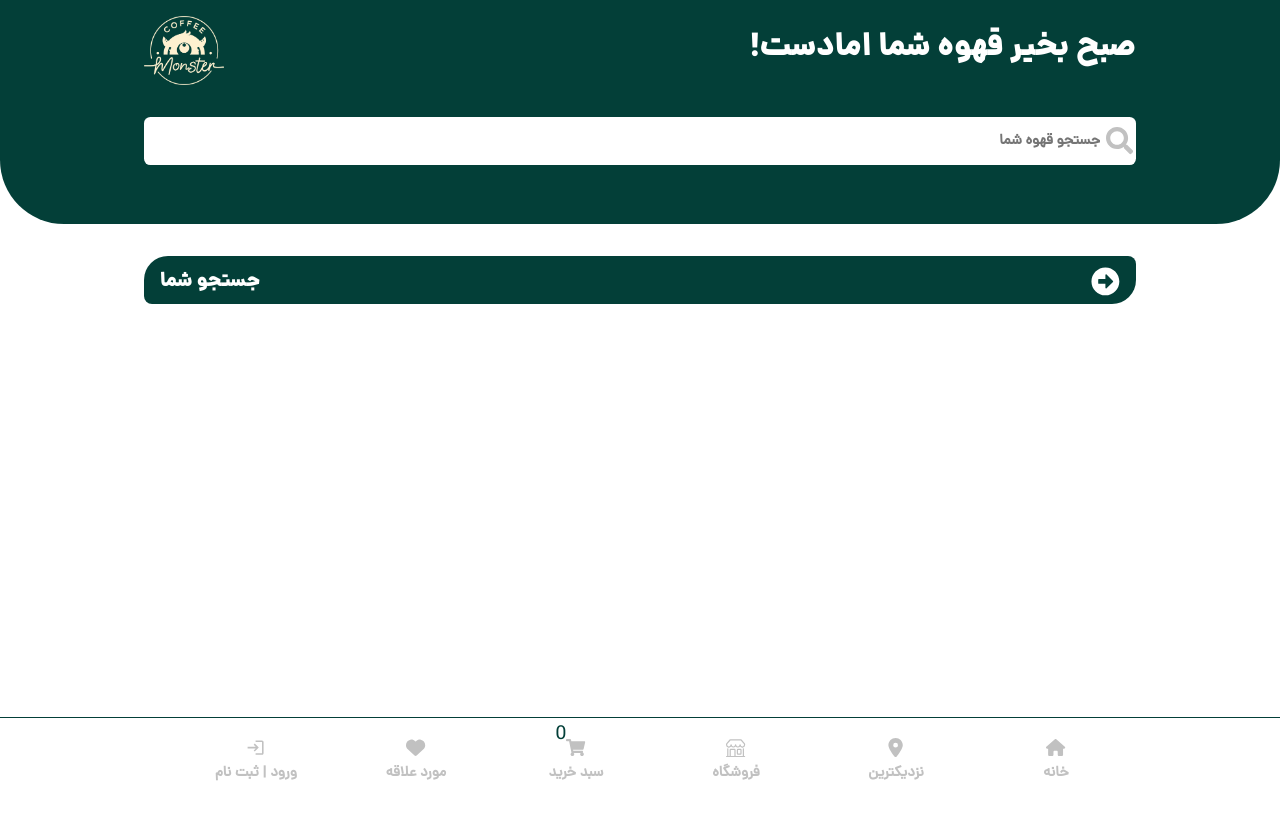
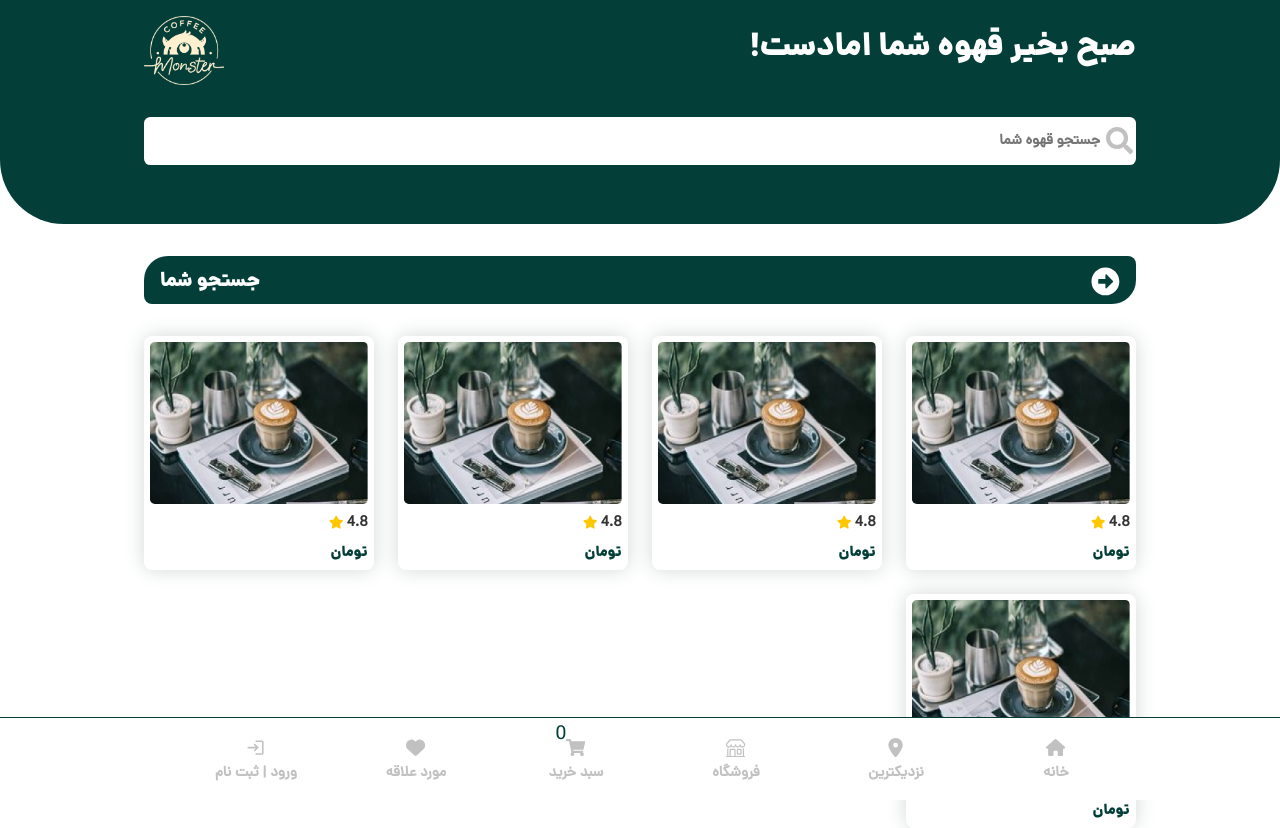
Before and after one commit to mohammadmehdidalvandii/monster-coffee, a React (Vite) app: page /Search in a window 1280 px wide. Before the commit the page ends 800 px from the top, so only its background shows below. Built offline with nearby package versions, Linux system fonts and the light colour scheme.

Commit message:
created section Result for search-page

```diff
--- /dev/null
+++ b/src/components/template/search/Result/Result.css
@@ -0,0 +1,20 @@
+.result{
+    display: block;
+    width: 100%;
+}
+.result_wrapper{
+    display: block;
+    width: 100%;
+}
+.result_empty{
+    display: block;
+    text-align: center;
+}
+.result_empty_text{
+    display: block;
+    margin-top: 5rem;
+    font-family: var(--danaBlack);
+    font-size: 3rem;
+    font-weight: bolder;
+    color: var(--primary);
+}
--- /dev/null
+++ b/src/components/template/search/Result/Result.jsx
@@ -0,0 +1,37 @@
+import './Result.css';
+import CoffeeCard from '../../../modules/CoffeeCard/CoffeeCard';
+
+function Result() {
+  return (
+    <section className="result">
+        <div className="containers">
+            <div className="result_wrapper">
+               <div className="row row-gap-4">
+               {/* <div className="col-12">
+                    <div className="result_empty">
+                        <h3 className="result_empty_text">هیچ نتیجه برای شما پیدا نشد</h3>
+                    </div>
+                </div> */}
+                <div className="col-lg-3 col-md-4 col-sm-6 col-xs-12">
+                    <CoffeeCard/>
+                </div>
+                <div className="col-lg-3 col-md-4 col-sm-6 col-xs-12">
+                    <CoffeeCard/>
+                </div>
+                <div className="col-lg-3 col-md-4 col-sm-6 col-xs-12">
+                    <CoffeeCard/>
+                </div>
+                <div className="col-lg-3 col-md-4 col-sm-6 col-xs-12">
+                    <CoffeeCard/>
+                </div>
+                <div className="col-lg-3 col-md-4 col-sm-6 col-xs-12">
+                    <CoffeeCard/>
+                </div>
+               </div>
+            </div>
+        </div>
+    </section>
+  )
+}
+
+export default Result
--- a/src/page/Search/Search.jsx
+++ b/src/page/Search/Search.jsx
@@ -1,9 +1,11 @@
 import Breadcrumb from '../../components/modules/Breadcrumb/Breadcrumb'
+import Result from '../../components/template/search/Result/Result'
 
 function Search() {
   return (
     <>
     <Breadcrumb title='جستجو شما'/>
+    <Result/>
     </>
   )
 }
```
